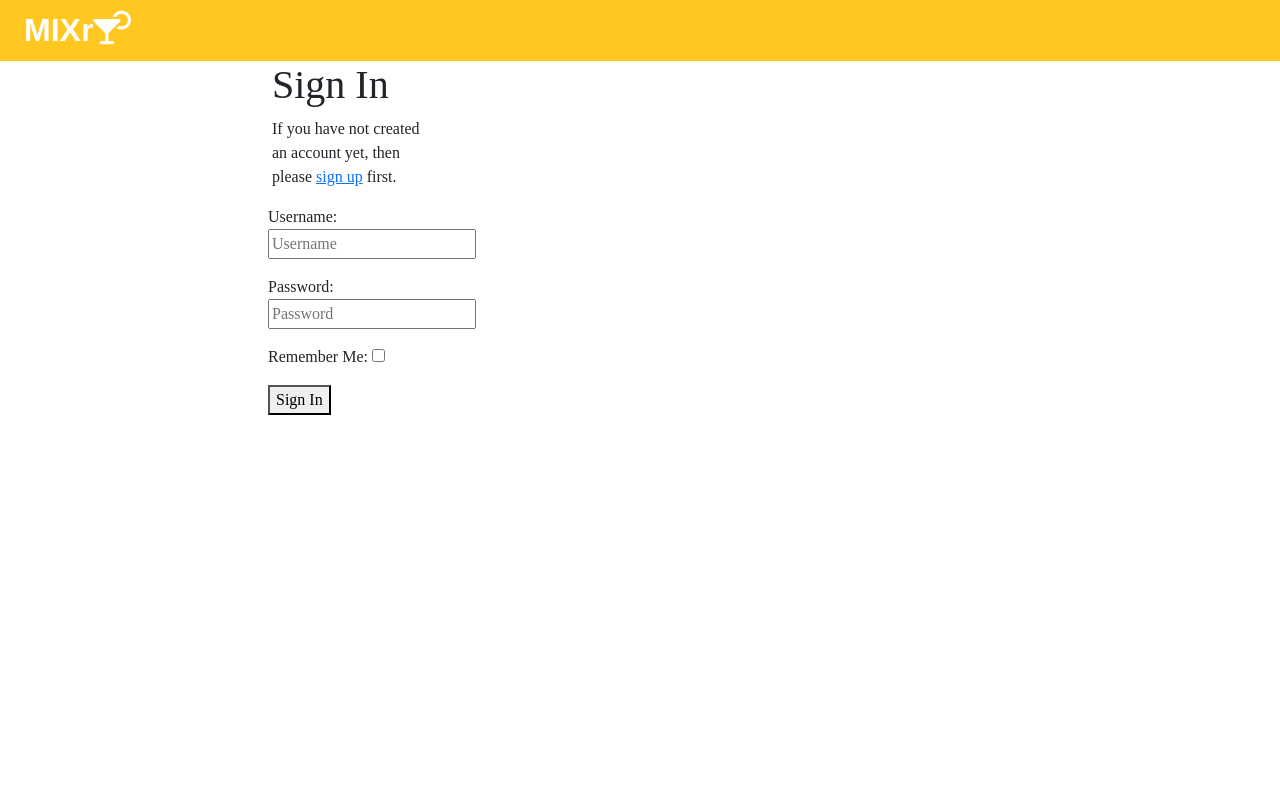
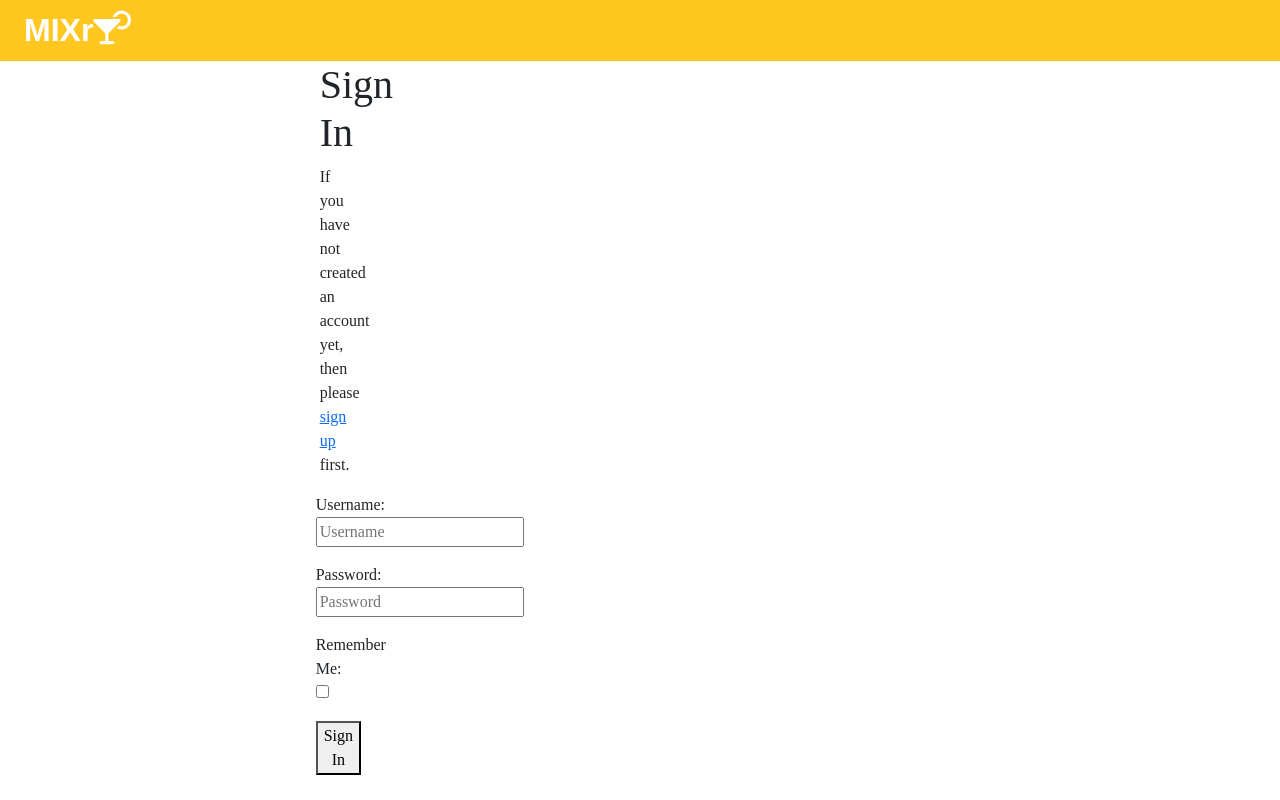
Before and after one commit to John-McPherson/Full-Stack-Tool-Kit-Portfolio-Project, a Django app: page /accounts/login/ in a window 1280 px wide. Run offline with Django 3.2, Linux system fonts and the light colour scheme; some libraries are stand-ins or nearby versions; some web fonts are replaced.

Commit message:
add bootstrap styles to account management temp

```diff
--- a/templates/account_management.html
+++ b/templates/account_management.html
@@ -30,10 +30,24 @@
         </nav>
     </header>
     <main>
-        {% block content %}
-        <!-- Content Goes here -->
-        {% endblock content %}
+        <!-- empty container to push down content -->
+        <div class="container">
+            <div class="row empty col-12">
 
+            </div>
+        </div>
+        <div class="container account-management">
+
+            <div class="row">
+
+
+                <div class="col-10 col-md-2 offset-1 offset-md-2">
+                    {% block content %}
+                    <!-- Content Goes here -->
+                    {% endblock content %}
+                </div>
+            </div>
+        </div>
         <!-- bootstrap javascript files -->
         <script src="https://cdn.jsdelivr.net/npm/bootstrap@5.1.3/dist/js/bootstrap.bundle.min.js"
             integrity="sha384-ka7Sk0Gln4gmtz2MlQnikT1wXgYsOg+OMhuP+IlRH9sENBO0LRn5q+8nbTov4+1p" crossorigin="anonymous">
```
